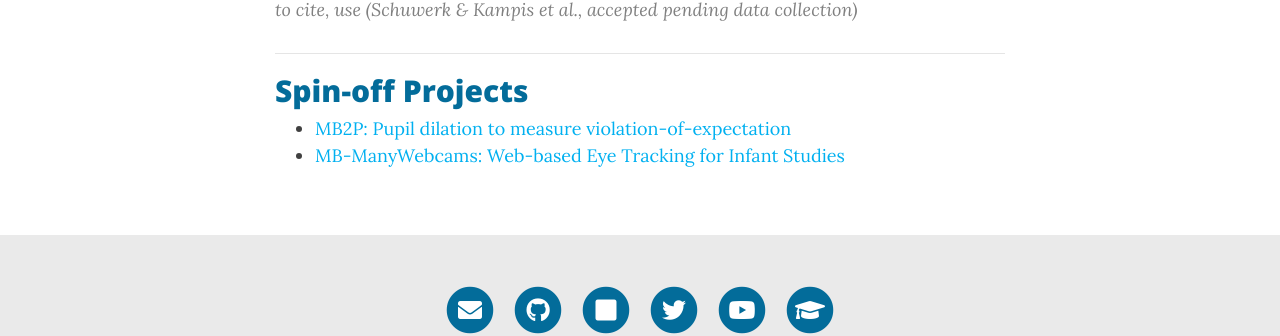
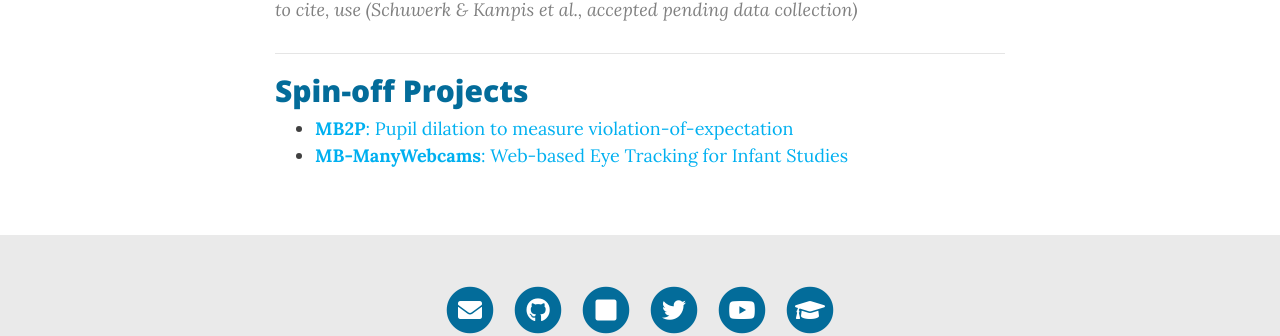
Before and after one commit to manybabies/manybabies.github.io, a Jekyll site: the page built from MB2.md, in a window 1280 px wide and 900 px high, scrolled down 1899 px. Shown: the part 431-767 px from the top of the window. Built offline with Jekyll 4.4.1, drawn with Linux system fonts in a browser that asks for light colours; nearby versions of some CDN libraries; comment, search, counter and statistics services are not loaded; some of the changed text lies outside the part shown.

Commit message:
update MB2

```diff
--- a/MB2.md
+++ b/MB2.md
@@ -37,8 +37,7 @@
 
 ***
 ### Project Leads
-* [**Dora Kampis**](https://psychology.ku.dk/staff/academic_staff/?pure=en%2Fpersons%2Fdora-kampis(94aa17eb-739f-486e-a280-4a76aa4d38a7).html), *University of Copenhagen, Denmark* [[email]](mailto:dk@psy.ku.dk)
-* [**Tobias Schuwerk**](https://www.en.cas.uni-muenchen.de/rir/junior_rir/previous_junior_rir/schuhwerk_tobias/index.html), *Ludwig Maximilian University of Munich, Germany* [[email]](mailto:Tobias.Schuwerk@psy.lmu.de)
+* [**Tobias Schuwerk**](https://www.en.cas.uni-muenchen.de/rir/junior_rir/previous_junior_rir/schuhwerk_tobias/index.html), *Ludwig Maximilian University of Munich, Germany* [[email]](mailto:Tobias.Schuwerk@psy.lmu.de)* [**Dora Kampis**](https://psychology.ku.dk/staff/academic_staff/?pure=en%2Fpersons%2Fdora-kampis(94aa17eb-739f-486e-a280-4a76aa4d38a7).html), *University of Copenhagen, Denmark* [[email]](mailto:dk@psy.ku.dk)
 * [**Hannes Rakoczy**](https://www.psych.uni-goettingen.de/en/development/team/rakoczy-hannes), *University of Göttingen, Germany* [[email]](mailto:hrakocz@uni-goettingen.de)
 * [**Michael Frank**](https://web.stanford.edu/~mcfrank/), *Stanford University, United States* [[email]](mcfrank@stanford.edu)
 
@@ -58,5 +57,6 @@
 
 ***
 ## Spin-off Projects
-* [MB2P: Pupil dilation to measure violation-of-expectation]({{site.baseurl}}/MB2P/)
-* [MB-ManyWebcams: Web-based Eye Tracking for Infant Studies]({{site.baseurl}}/MB-ManyWebcams/)
+
+* [**MB2P**: Pupil dilation to measure violation-of-expectation]({{site.baseurl}}/MB2P/)
+* [**MB-ManyWebcams**: Web-based Eye Tracking for Infant Studies]({{site.baseurl}}/MB-ManyWebcams/)
```
Also changed, not shown: MB-ManyWebcams.md (+2 -0 lines).
